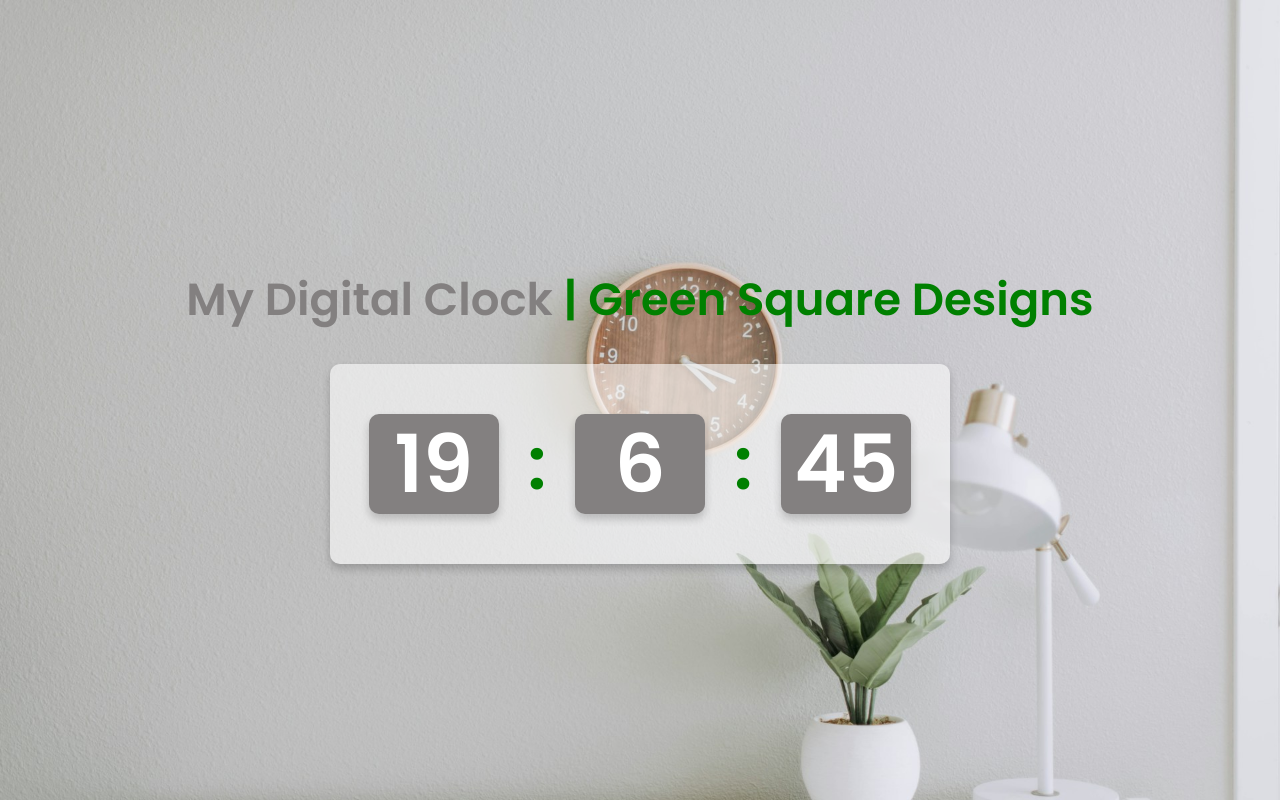
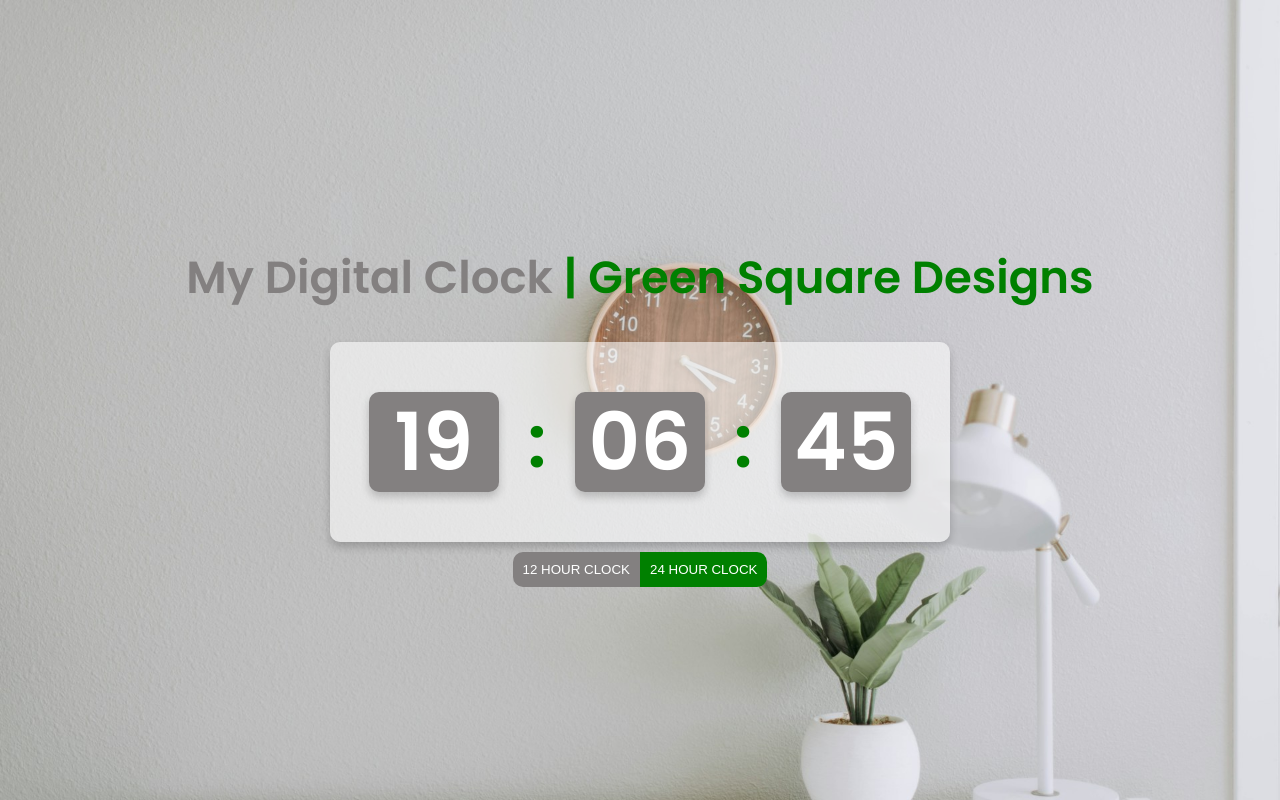
Before and after one commit to MPHDigital-RSA/Digital-Clock-Green-Square-Designs, a plain HTML site: page index.html in a window 1280 px wide. Drawn offline with Linux system fonts and the light colour scheme.

Commit message:
Add files via upload

```diff
--- a/app.js
+++ b/app.js
@@ -3,18 +3,70 @@
 let hours = document.querySelector("#hours")
 let minutes = document.querySelector("#minutes")
 let seconds = document.querySelector("#seconds")
+// let twelveH = document.querySelector("#twelveH")
+// let twentyFourH = document.querySelector("#twentyFourH")
+
+// let is24hr = true;
+// let is12hr = false;
 
 
-function updateClock() {
+// function buttonSelected() {
+//     if (is24hr) {
+//         twentyFourH.style.backgroundColor = "rgba(0, 128, 0, 0.845)"
+//         twelveH.style.backgroundColor = "rgb(131, 128, 128)"
+//     }
+//     else if (is12hr) {
+//         twelveH.style.backgroundColor = "rgba(0, 128, 0, 0.845)"
+//         twentyFourH.style.backgroundColor = "rgb(131, 128, 128)"
+
+//         updateClock24Hrs()
+//         setInterval(updateClock24Hrs, 1000)
+//     }
+// }
+
+// twelveH.addEventListener('click', () => {
+
+
+// })
+
+// twentyFourH.addEventListener('click', () => {
+
+//     twentyFourH.style.backgroundColor = "rgba(0, 128, 0, 0.845)"
+//     twelveH.style.backgroundColor = "rgb(131, 128, 128)"
+//     updateClock24Hrs()
+//     setInterval(updateClock, 1000)
+// })
+
+
+function updateClock24Hrs() {
     let currentTime = new Date()
     let hour = currentTime.getHours()
     let minute = currentTime.getMinutes()
     let second = currentTime.getSeconds()
 
-    hours.innerHTML = hour
-    minutes.innerHTML = minute
-    seconds.innerHTML = second
+    if (hour < 10) {
+        hours.innerHTML = `0${hour}`
+    }
+    else {
+        hours.innerHTML = hour
+    }
+
+    if (minute < 10) {
+        minutes.innerHTML = `0${minute}`
+    }
+    else {
+        minutes.innerHTML = minute
+    }
+
+    if (second < 10) {
+        seconds.innerHTML = `0${second}`
+    }
+    else {
+        seconds.innerHTML = second
+    }
 }
 
-updateClock()
-setInterval(updateClock, 1000) // this will repeatedly run the update clock fucntion after every once second.
+updateClock24Hrs()
+setInterval(updateClock24Hrs, 1000)
+// this will repeatedly run the update clock function after every once second.
+// buttonSelected()
--- a/index.html
+++ b/index.html
@@ -25,6 +25,10 @@
             <h1 class="digits" id="seconds">23</h1>
         </div>
     </div>
+    <div class="buttons">
+        <button id="twelveH">12 HOUR CLOCK</button>
+        <button id="twentyFourH">24 HOUR CLOCK</button>
+    </div>
     <script src="app.js"></script>
 </body>
 
--- a/style.css
+++ b/style.css
@@ -64,6 +64,43 @@ body {
     font-size: 72px;
 }
 
+.buttons {
+    display: flex;
+}
+
+button {
+    border: none;
+    padding: 10px;
+    margin-top: 10px;
+}
+
+button:nth-child(1) {
+    background-color: rgb(131, 128, 128);
+    color: white;
+    border-radius: 10px 0 0 10px;
+    margin-left: 0;
+}
+
+button:nth-child(1):hover {
+    background-color: rgb(131, 128, 128);
+    cursor: pointer;
+}
+
+button:nth-child(2) {
+
+    background-color: green;
+    color: white;
+    border-radius: 0 10px 10px 0;
+    margin-right: 0;
+}
+
+button:nth-child(2):hover {
+
+    background-color: rgba(0, 128, 0, 0.845);
+    cursor: pointer;
+}
+
+
 /* @media screen and (max-width:568px) {
     .heading {
         font-size: 20px;
@@ -87,7 +124,7 @@ body {
 
 @media screen and (max-width:568px) {
     .heading {
-        font-size: 16px;
+        font-size: 20px;
     }
 
     .container {
```
